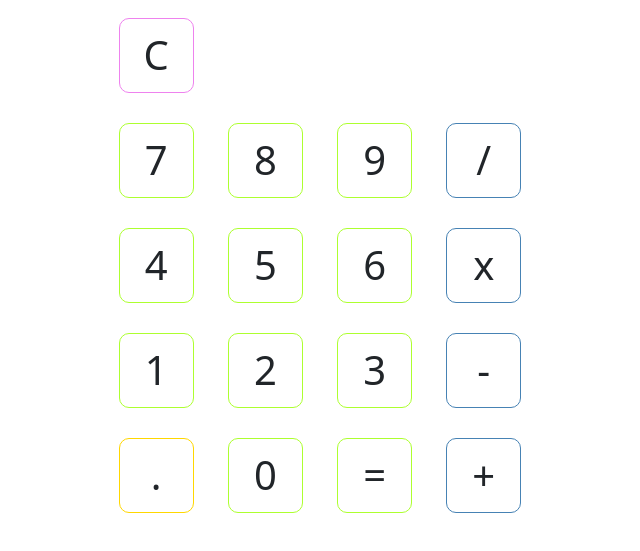
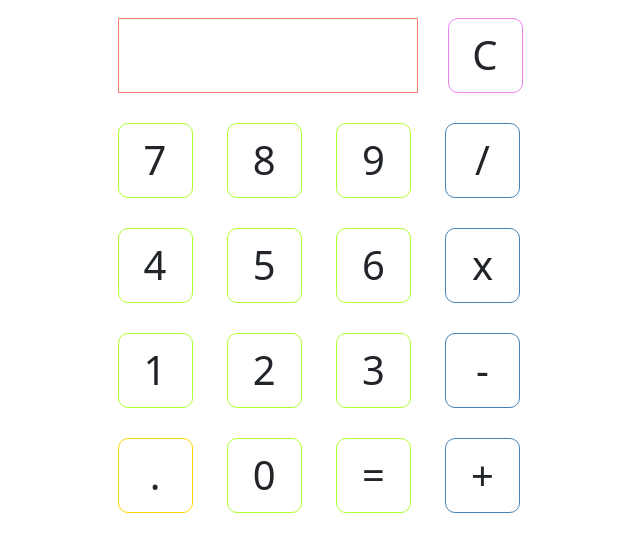
Before and after one commit to szmtz/calculator, a website: page index.html in a window 1280 px wide. Shown: the part 163-714 px from the top of the page, without its empty margins (320-960 px from the left). Drawn offline with nearby package versions, Linux system fonts and the light colour scheme.

Commit message:
Complete initial HTML/CSS

```diff
--- a/index.html
+++ b/index.html
@@ -10,14 +10,17 @@
     <script src="main.js"></script>
 
 
-    <title>Odin Calculator</title>
+    <title>Calculator</title>
 </head>
 
 <body>
     <h1>Calculator</h1>
     <div class="calculator">
         <div class="first-row">
-            <div class="screen"></div>
+            <div id="screen">
+            <div class="previous"></div>
+            <div class="current"></div>
+            </div>
             <button id="clear-btn" class="btn">C</button>
         </div>
         <div class="other-rows">
--- a/styles.css
+++ b/styles.css
@@ -60,3 +60,35 @@ body {
 #clear-btn:hover{
     background-color: palevioletred;
 }
+
+
+.first-row{
+    display: flex;
+    justify-content: center;
+    align-items: center;
+    flex-direction: row;
+}
+
+
+#screen{
+    width: 300px;
+    border: 1px solid salmon;
+    height: 75px;
+    margin: 15px;
+    display: flex;
+    flex-direction: column;
+    justify-content: flex-end;
+    align-items: flex-end;
+}
+
+
+
+.previous {
+    font-size: 30px;
+
+}
+
+
+.current {
+    font-size: 30px;
+}
```
